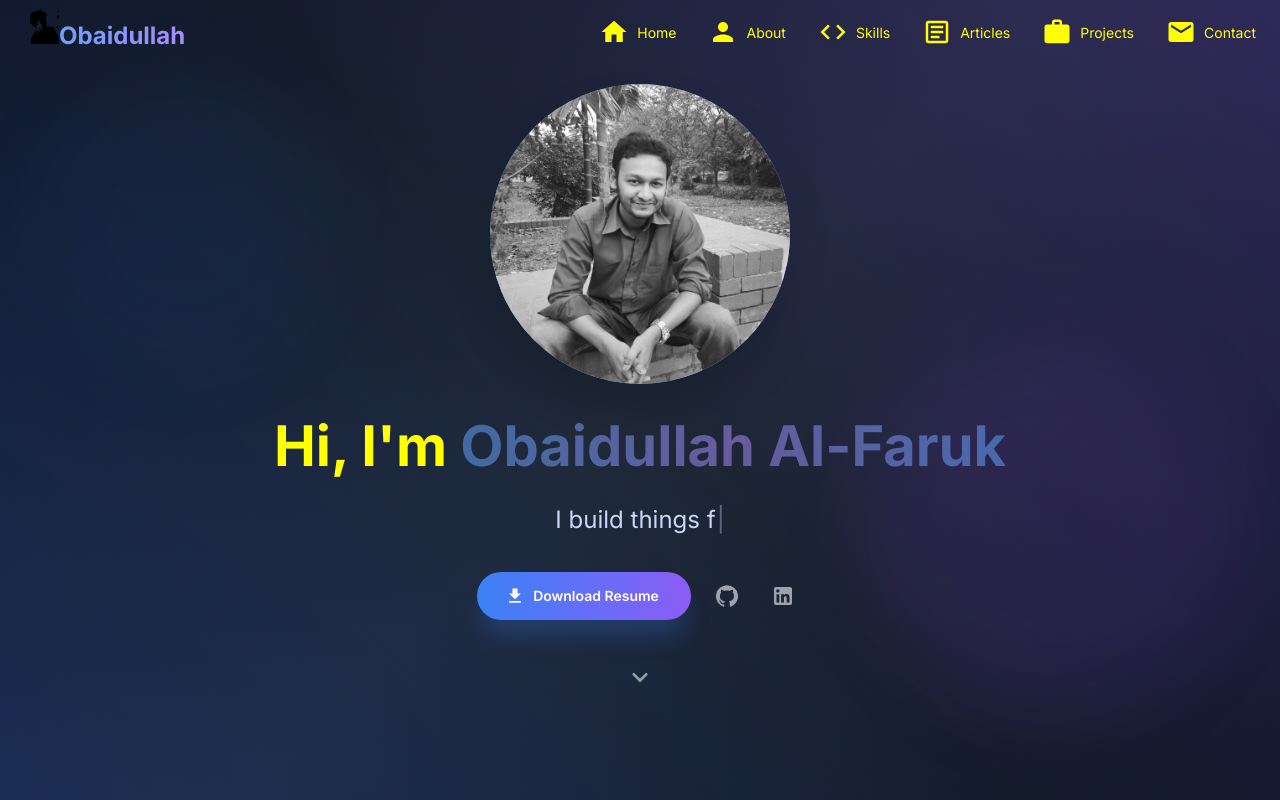
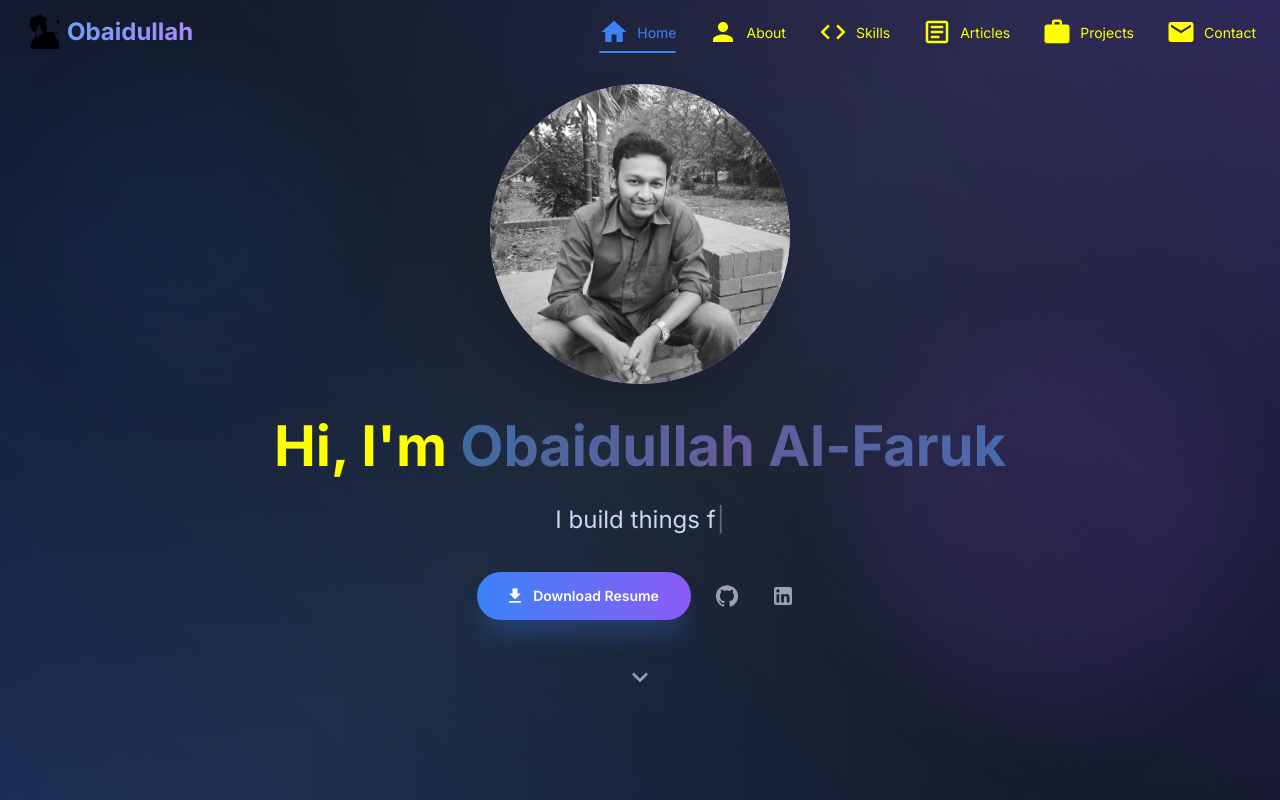
Before and after one commit to obaidullah-faruk/portfolio, a React (Vite) app: page / in a window 1280 px wide. Shown: the top 800 px of the page. Built offline with nearby package versions, Linux system fonts and the light colour scheme.

Commit message:
active nav menu selected

```diff
--- a/src/components/Header.tsx
+++ b/src/components/Header.tsx
@@ -1,44 +1,21 @@
 import { useState, useEffect } from 'react';
 import {
-  AppBar,
-  Toolbar,
-  Typography,
-  Box,
-  IconButton,
-  Drawer,
-  List,
-  ListItem,
-  ListItemButton,
-  ListItemIcon,
-  ListItemText,
-  useMediaQuery,
-  useTheme,
+  AppBar, Toolbar, Typography, Box, IconButton, Drawer,
+  List, ListItem, ListItemButton, ListItemIcon, ListItemText,
+  useMediaQuery, useTheme
 } from '@mui/material';
 import {
-  Menu as MenuIcon,
-  Close as CloseIcon,
-  Home,
-  Person,
-  Code,
-  Work,
-  Email,
-  ArticleOutlined,
+  Menu as MenuIcon, Close as CloseIcon, Home, Person, Code,
+  Work, Email, ArticleOutlined
 } from '@mui/icons-material';
-
 
 const Header = () => {
   const [isMenuOpen, setIsMenuOpen] = useState(false);
   const [scrolled, setScrolled] = useState(false);
+  const [activeSection, setActiveSection] = useState<string>('#home');
+
   const theme = useTheme();
   const isMobile = useMediaQuery(theme.breakpoints.down('md'));
-
-  useEffect(() => {
-    const handleScroll = () => {
-      setScrolled(window.scrollY > 50);
-    };
-    window.addEventListener('scroll', handleScroll);
-    return () => window.removeEventListener('scroll', handleScroll);
-  }, []);
 
   const menuItems = [
     { icon: Home, label: 'Home', href: '#home' },
@@ -49,9 +26,41 @@ const Header = () => {
     { icon: Email, label: 'Contact', href: '#contact' },
   ];
 
+  useEffect(() => {
+    const handleScrollY = () => setScrolled(window.scrollY > 50);
+    window.addEventListener('scroll', handleScrollY);
+    return () => window.removeEventListener('scroll', handleScrollY);
+  }, []);
+
+  useEffect(() => {
+    const ids = menuItems.map(m => m.href.slice(1));
+    const observer = new IntersectionObserver(
+      (entries) => {
+        entries.forEach((entry) => {
+          if (entry.isIntersecting) {
+            setActiveSection('#' + entry.target.id);
+          }
+        });
+      },
+      {
+        root: null,
+        rootMargin: '-25% 0px -65% 0px',
+        threshold: 0.01,
+      }
+    );
+
+    ids.forEach((id) => {
+      const el = document.getElementById(id);
+      if (el) observer.observe(el);
+    });
+
+    return () => observer.disconnect();
+  }, []);
+
   const scrollToSection = (href: string) => {
-    const element = document.querySelector(href);
-    element?.scrollIntoView({ behavior: 'smooth' });
+    const el = document.querySelector(href);
+    if (el) el.scrollIntoView({ behavior: 'smooth', block: 'start' });
+    setActiveSection(href); // optimistic highlight
     setIsMenuOpen(false);
   };
 
@@ -69,11 +78,19 @@ const Header = () => {
     backgroundClip: 'text',
     fontSize: '1.5rem',
     fontWeight: 700,
+    display: 'flex',
+    alignItems: 'center',
+    gap: 1,
   };
 
-  const menuButtonStyles = {
+  const baseMenuButtonStyles = {
     color: theme.palette.text.primary,
     transition: 'all 0.2s ease',
+    cursor: 'pointer',
+    display: 'flex',
+    alignItems: 'center',
+    gap: 1,
+    position: 'relative' as const,
     '&:hover': {
       color: theme.palette.text.primary,
       transform: 'scale(1.05)',
@@ -84,34 +101,44 @@ const Header = () => {
     <>
       <AppBar position="fixed" elevation={0} sx={headerStyles}>
         <Toolbar sx={{ justifyContent: 'space-between' }}>
-          <Typography variant="h6" sx={logoStyles}><img src="/logo.svg" alt="" height="35" width="35" />
+          <Typography variant="h6" sx={logoStyles}>
+            <img src="/logo.svg" alt="logo" height="35" width="35" />
             Obaidullah
           </Typography>
 
           {!isMobile ? (
             <Box sx={{ display: 'flex', gap: 4 }}>
-              {menuItems.map((item) => (
+              {menuItems.map((item) => {
+                const isActive = activeSection === item.href;
+                return (
                   <Box
                     key={item.label}
                     onClick={() => scrollToSection(item.href)}
+                    aria-current={isActive ? 'page' : undefined}
                     sx={{
-                    display: 'flex',
-                    alignItems: 'center',
-                    gap: 1,
-                    cursor: 'pointer',
-                    ...menuButtonStyles,
+                      ...baseMenuButtonStyles,
+                      color: isActive ? theme.palette.primary.main : theme.palette.text.primary,
+                      '&::after': {
+                        content: '""',
+                        position: 'absolute',
+                        left: 0,
+                        bottom: -6,
+                        height: 2,
+                        width: isActive ? '100%' : 0,
+                        background: theme.palette.primary.main,
+                        transition: 'width .2s ease',
+                        borderRadius: 2,
+                      },
                     }}
                   >
                     <item.icon sx={{ fontSize: 30 }} />
                     <Typography variant="body2">{item.label}</Typography>
                   </Box>
-              ))}
+                );
+              })}
             </Box>
           ) : (
-            <IconButton
-              onClick={() => setIsMenuOpen(!isMenuOpen)}
-              sx={{ color: 'white' }}
-            >
+            <IconButton onClick={() => setIsMenuOpen(!isMenuOpen)} sx={{ color: 'white' }}>
               {isMenuOpen ? <CloseIcon /> : <MenuIcon />}
             </IconButton>
           )}
@@ -123,22 +150,27 @@ const Header = () => {
         open={isMenuOpen}
         onClose={() => setIsMenuOpen(false)}
         PaperProps={{
-          sx: {
-            backgroundColor: '#1f2937',
-            width: 250,
-          },
+          sx: { backgroundColor: '#1f2937', width: 250 },
         }}
       >
         <List sx={{ pt: 4 }}>
           {menuItems.map((item) => (
             <ListItem key={item.label} disablePadding>
               <ListItemButton
+                selected={activeSection === item.href}
                 onClick={() => scrollToSection(item.href)}
                 sx={{
                   color: '#d1d5db',
                   '&:hover': {
                     color: '#ffffff',
                     backgroundColor: 'rgba(59, 130, 246, 0.1)',
+                  },
+                  '&.Mui-selected': {
+                    color: '#ffffff',
+                    backgroundColor: 'rgba(59, 130, 246, 0.18)',
+                  },
+                  '&.Mui-selected .MuiListItemIcon-root': {
+                    color: theme.palette.primary.main,
                   },
                 }}
               >
```
Lines whose indentation alone changed are shown as unchanged.
